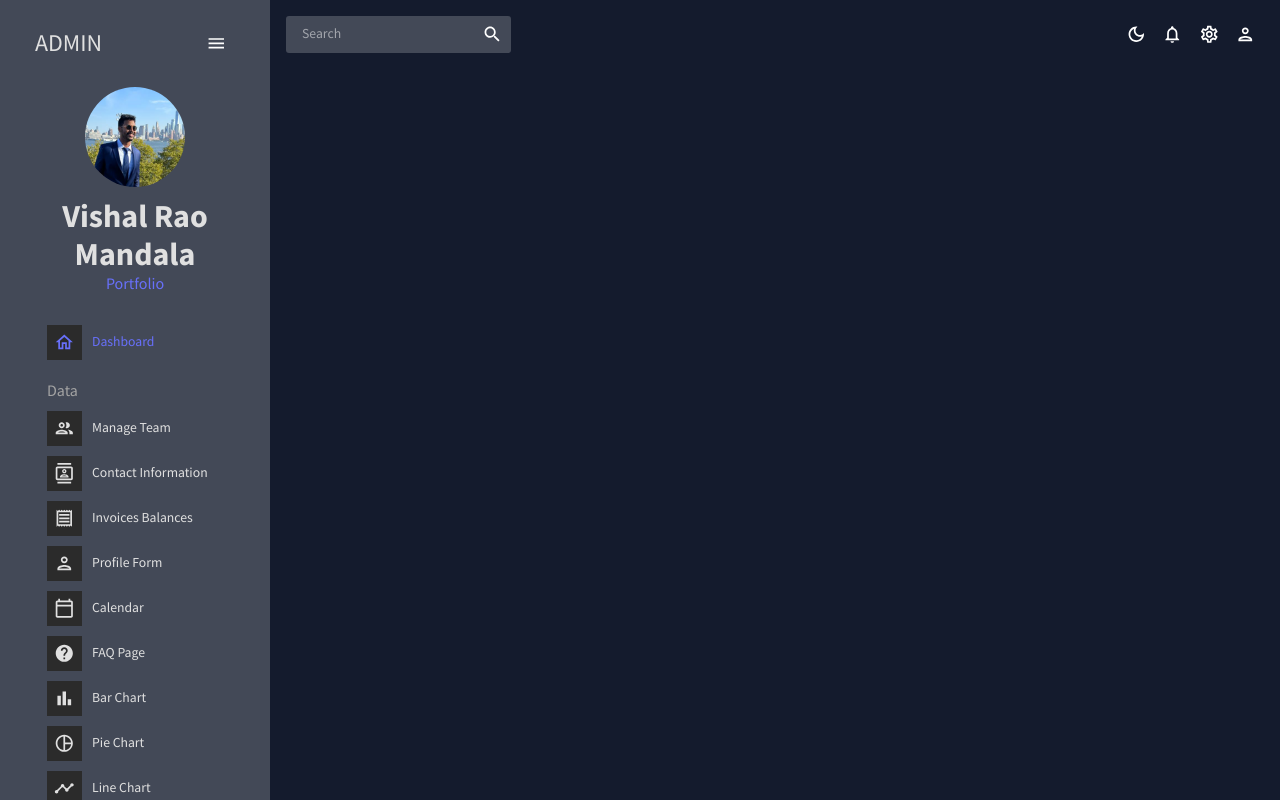
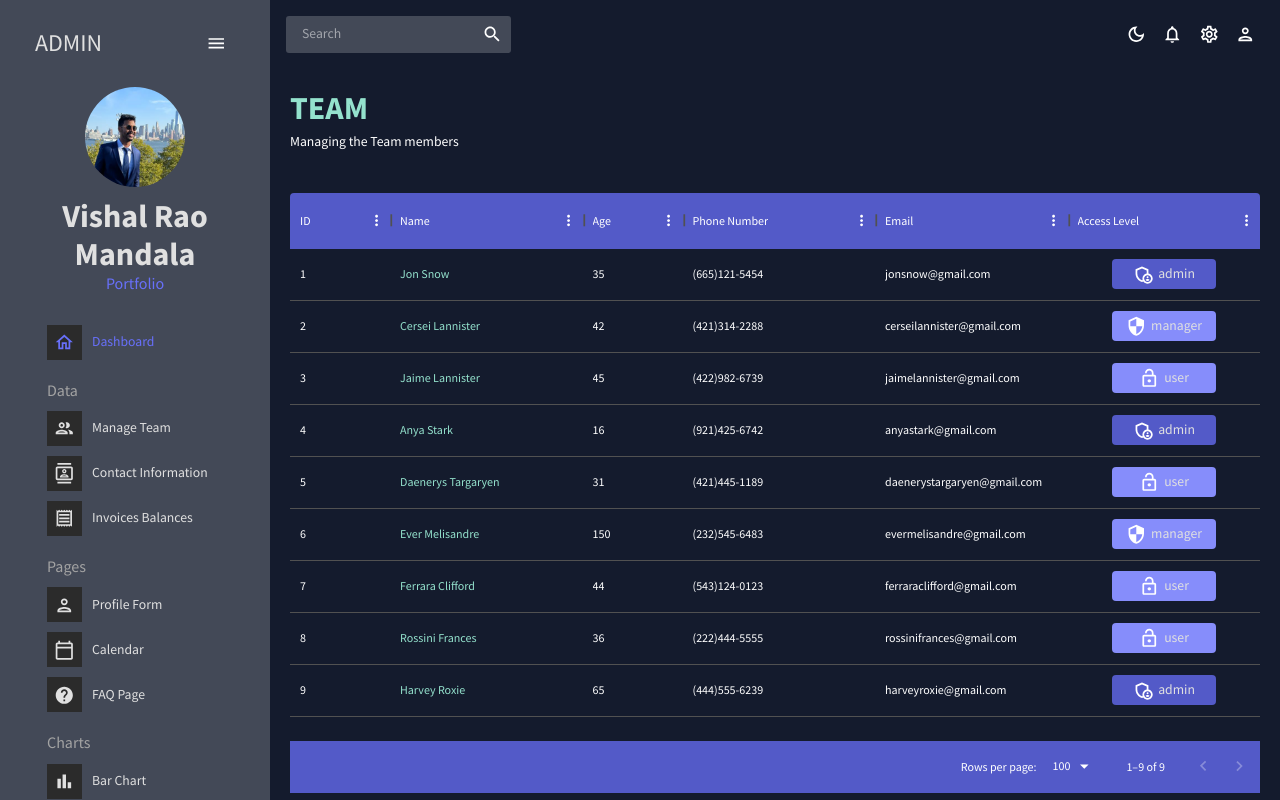
Before and after one commit to VishalMandala/PortfolioManagement, a React (Create React App) app: page /team in a window 1280 px wide. Built offline with nearby package versions, Linux system fonts and the light colour scheme; the HTML template or start-up script is replaced by a standard one.

Commit message:
10th commit

```diff
--- a/src/App.js
+++ b/src/App.js
@@ -4,7 +4,7 @@
 import Topbar from "./scenes/global/Topbar";
 import Sidebar from "./scenes/global/Sidebar"
 import Dashboard from "./scenes/dashboard";
-// import Team from "./scenes/team";
+import Team from "./scenes/team";
 // import Invoices from "./scenes/invoices";
 // import Contacts from "./scenes/contacts";
 // import Bar from "./scenes/bar";
@@ -28,7 +28,7 @@
           <Topbar />
           <Routes>
             <Route path="/" element={<Dashboard />} />
-            {/* <Route path="/team" element={<Team />} /> */}
+            <Route path="/team" element={<Team />} />
             {/* <Route path="/contacts" element={<Contacts />} /> */}
             {/* <Route path="/invoices" element={<Invoices />} /> */}
             {/* <Route path="/form" element={<Form />} /> */}
--- /dev/null
+++ b/src/components/Header.jsx
@@ -0,0 +1,21 @@
+import { Typography, Box, useTheme } from "@mui/material"
+import { tokens } from "../theme";
+
+const Header = ({ title, subtitle }) => {
+    const theme = useTheme();
+    const colors = tokens(theme.palette.mode);
+    return <Box>
+        <Typography
+        variant="h2"
+        color = {colors.greenAccent[300]}
+        fontWeight="bold"
+        sx={{mb: "5px"}}
+        >
+            {title}
+        </Typography>
+        <Typography>{subtitle}</Typography>
+
+    </Box>
+}
+
+export default Header
--- a/src/data/mockData.js
+++ b/src/data/mockData.js
@@ -1,3 +1,6 @@
+import { tokens } from "../theme";
+
+
 export const mockDataTeam = [
     {
       id: 1,
--- a/src/scenes/dashboard/index.jsx
+++ b/src/scenes/dashboard/index.jsx
@@ -1,6 +1,14 @@
+import { Box } from "@mui/material"
+import Header from "../../components/Header";
 
 const Dashboard = () => {
-    return <div>Dashboard</div>
-}
+    return (
+    <Box m="20px">
+        <Box display="flex" justifyContent="space-between" alignItems="center">
+            <Header title="DASHBOARD" subtitle = "Welcome to the Dashboard" />
+        </Box>
+    </Box>
+    );
+};
 
 export default Dashboard;
--- a/src/scenes/global/Sidebar.jsx
+++ b/src/scenes/global/Sidebar.jsx
@@ -59,6 +59,7 @@
                 }
             }}
         >
+
             <ProSidebar collapsed={isCollapsed}>
                 <Menu iconShape="square">
                     {/* Logo and Menu Icon */}
@@ -152,6 +153,13 @@
                             selected={selected}
                             setSelected={setSelected}
                         />
+                        <Typography
+                            variant="h5"
+                            color={colors.grey[300]}
+                            sx={{ m: "15px 0 5px 20px" }}
+                            >
+                            Pages
+                        </Typography>
                         <Item
                             title="Profile Form"
                             to="/form"
@@ -173,6 +181,13 @@
                             selected={selected}
                             setSelected={setSelected}
                         />
+                        <Typography
+                            variant="h5"
+                            color={colors.grey[300]}
+                            sx={{ m: "15px 0 5px 20px" }}
+                            >
+                            Charts
+                        </Typography>
                         <Item
                             title="Bar Chart"
                             to="/bar"
--- /dev/null
+++ b/src/scenes/team/index.jsx
@@ -0,0 +1,81 @@
+import { Box, Typography, useTheme } from "@mui/material";
+import { DataGrid } from "@mui/x-data-grid";
+import { tokens } from "../../theme";
+import { mockDataTeam } from "../../data/mockData";
+import AdminPanelSettingsOutlinedIcon from "@mui/icons-material/AdminPanelSettingsOutlined";
+import LockOpenOutlinedIcon from "@mui/icons-material/LockOpenOutlined";
+import SecurityOutlinedIcon from "@mui/icons-material/SecurityOutlined";
+import Header from "../../components/Header"
+//import { number } from "yup";
+
+
+const Team = () => {
+    const theme = useTheme();
+    const colors = tokens(theme.palette.mode);
+    const columns = [
+        { field: "id", headerName: "ID" },
+        { field: "name", headerName: "Name", flex: 1, cellClassName: "name-column--cell" },
+        { field: "age", headerName: "Age", type: "number", headerAlign: "left", align: "left" },
+        { field: "phone", headerName: "Phone Number", flex: 1 },
+        { field: "email", headerName: "Email", flex: 1 },
+        { field: "access", headerName: "Access Level", flex: 1, renderCell: ({row:{ access }}) => {return (<Box
+            width= "60%"
+            m = "0 auto"
+            p = "5px"
+            display ="flex"
+            justifyContent = "center"
+            backgroundColor={
+                access === "admin"
+                ? colors.blueAccent[600]
+                : colors.blueAccent[400]
+            }
+            borderRadius= "4px"
+            >
+                {access === "admin" && <AdminPanelSettingsOutlinedIcon />}
+                {access === "manager" && <SecurityOutlinedIcon />}
+                {access === "user" && <LockOpenOutlinedIcon />}
+                <Typography color={colors.grey[100]} sx={{ml: "5px"}}>
+                    {access}
+                </Typography>
+        </Box>)} },
+    ]
+
+    return (
+        <Box m="20px">
+            <Header title="TEAM" subtitle ="Managing the Team members" />
+            <Box
+             m="40px 0 0 0"
+             height="75vh"
+             sx={{
+                "& .MuiDataGrid-root": {
+                    border: "none",
+                },
+                "& .MuiDataGrid-cell": {
+                    borderBottom: "none"
+                },
+                "& .name-column--cell": {
+                    color: colors.greenAccent[300]
+                },
+                "& .MuiDataGrid-columnHeaders": {
+                    backgroundColor: colors.blueAccent[600],
+                    borderBottom: "none"
+                },
+                "& .Mui-DataGrid-virtualScroller": {
+                    backgroundColor: colors.primary[700],
+                },
+                "& .MuiDataGrid-footerContainer": {
+                    borderTop: "none",
+                    backgroundColor: colors.blueAccent[600]
+                }
+             }}
+            >
+                <DataGrid
+                    rows={mockDataTeam}
+                    columns={columns}
+                />
+            </Box>
+        </Box>
+    )
+}
+
+export default Team;
```
